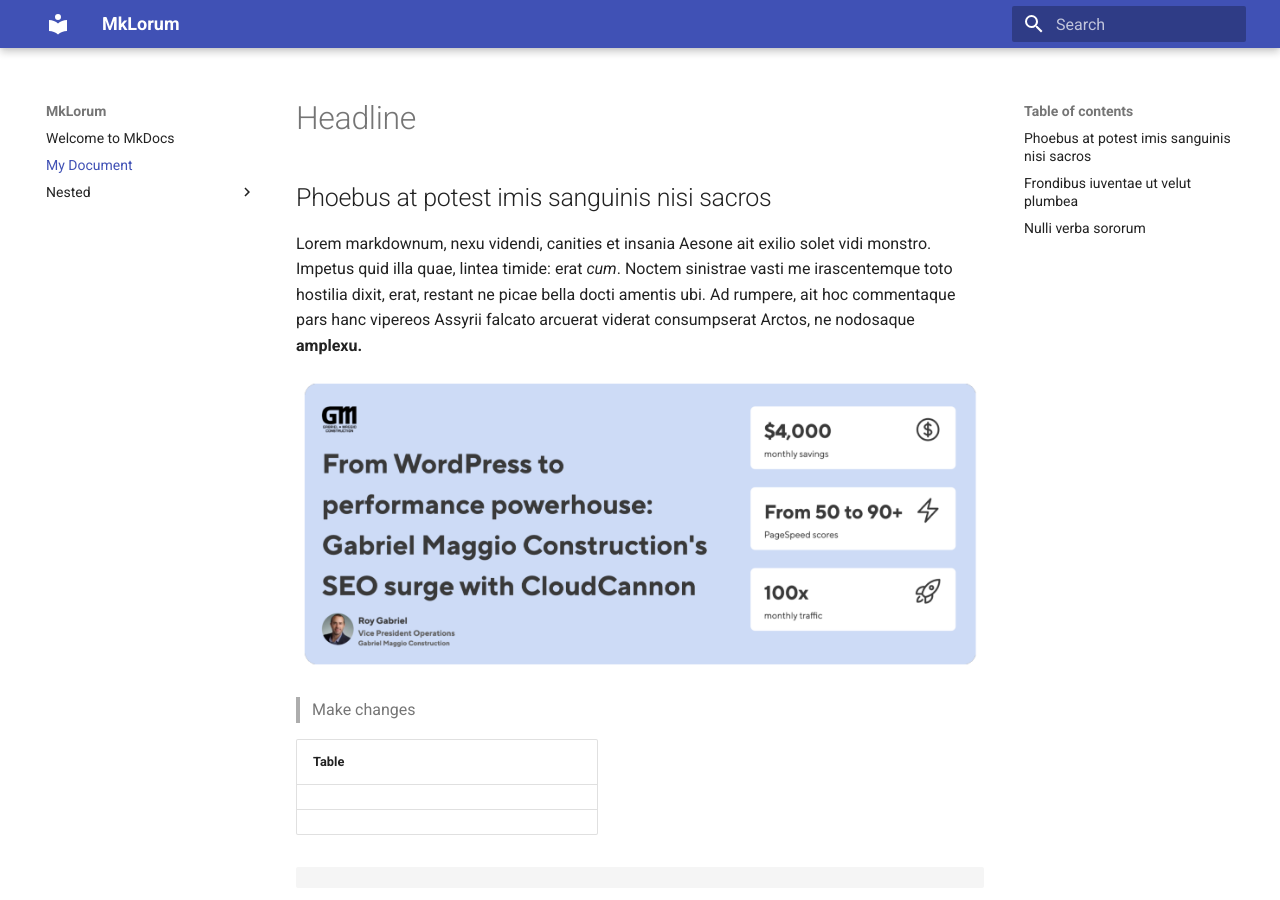
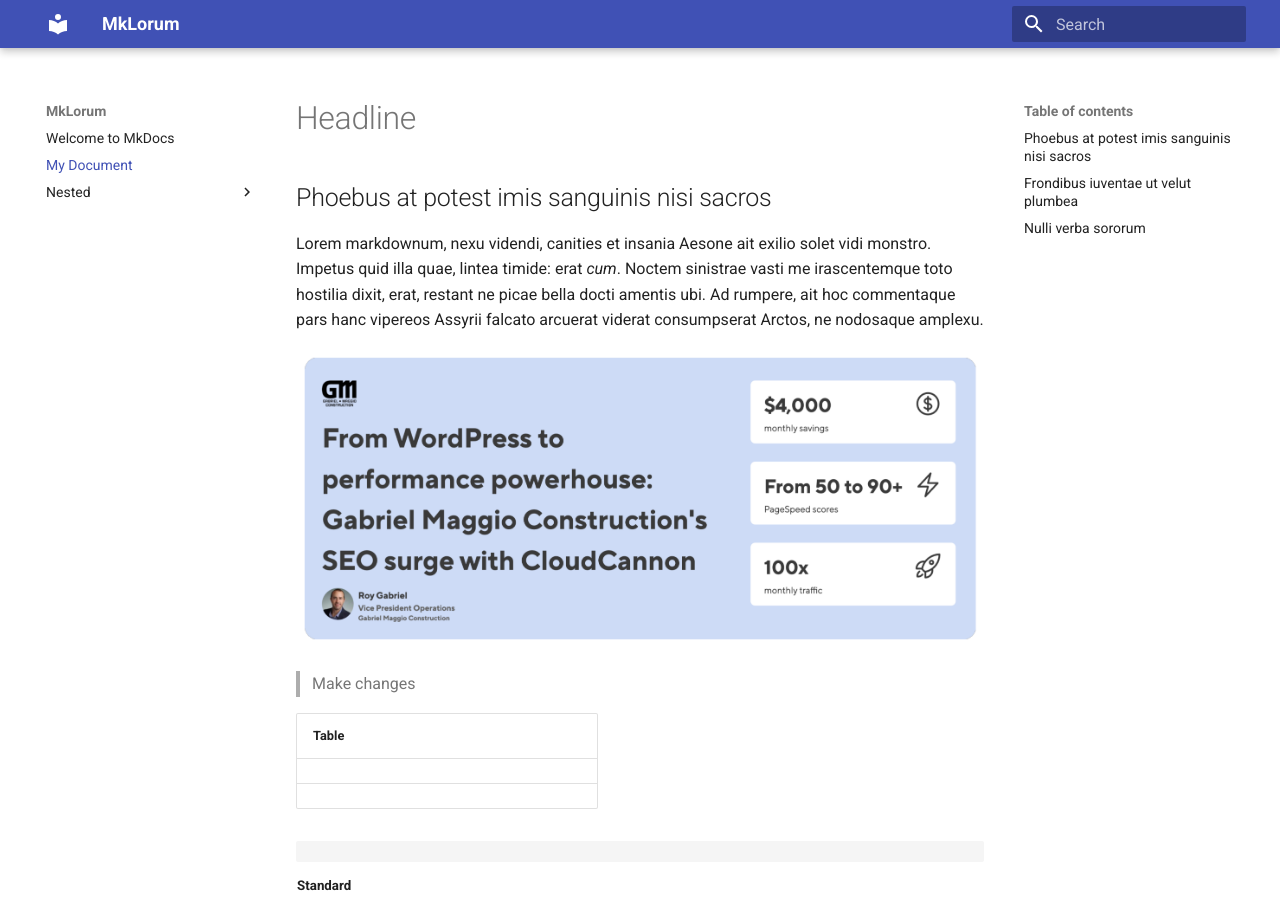
Before and after one commit to cpw10/mkdocsdemo, an MkDocs documentation site: the page built from docs/about.md, in a window 1280 px wide and 900 px high. Built offline with MkDocs 1.6.1 and Material for MkDocs 9.7.7, drawn with Linux system fonts in a browser that asks for light colours.

Commit message:
Updated 1 file via CloudCannon.

```diff
--- a/docs/about.md
+++ b/docs/about.md
@@ -11,7 +11,7 @@ some_url: https://example.com
 
 ## Phoebus at potest imis sanguinis nisi sacros
 
-Lorem markdownum, nexu videndi, canities et insania Aesone ait exilio solet vidi monstro. Impetus quid illa quae, lintea timide: erat *cum*. Noctem sinistrae vasti me irascentemque toto hostilia dixit, erat, restant ne picae bella docti amentis ubi. Ad rumpere, ait hoc commentaque pars hanc vipereos Assyrii falcato arcuerat viderat consumpserat Arctos, ne nodosaque **amplexu.<br>**
+Lorem markdownum, nexu videndi, canities et insania Aesone ait exilio solet vidi monstro. Impetus quid illa quae, lintea timide: erat *cum*. Noctem sinistrae vasti me irascentemque toto hostilia dixit, erat, restant ne picae bella docti amentis ubi. Ad rumpere, ait hoc commentaque pars hanc vipereos Assyrii falcato arcuerat viderat consumpserat Arctos, ne nodosaque amplexu.**<br>**
 
 ![](/gm-construction.png)
 
```
